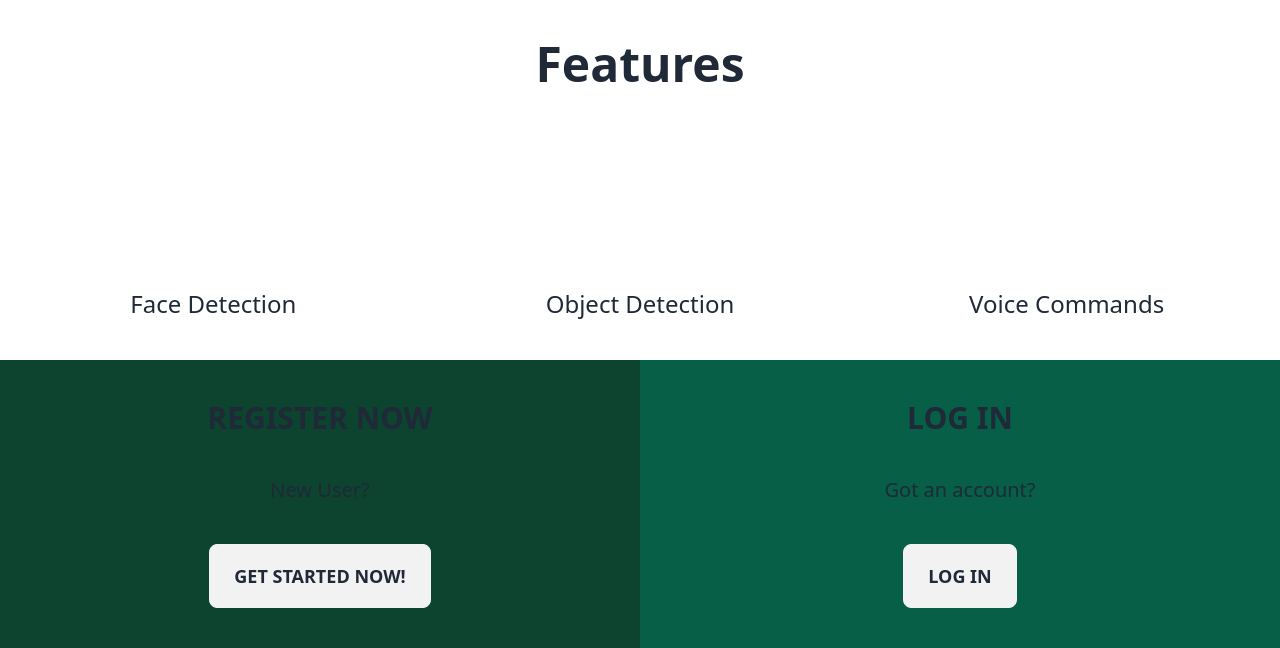
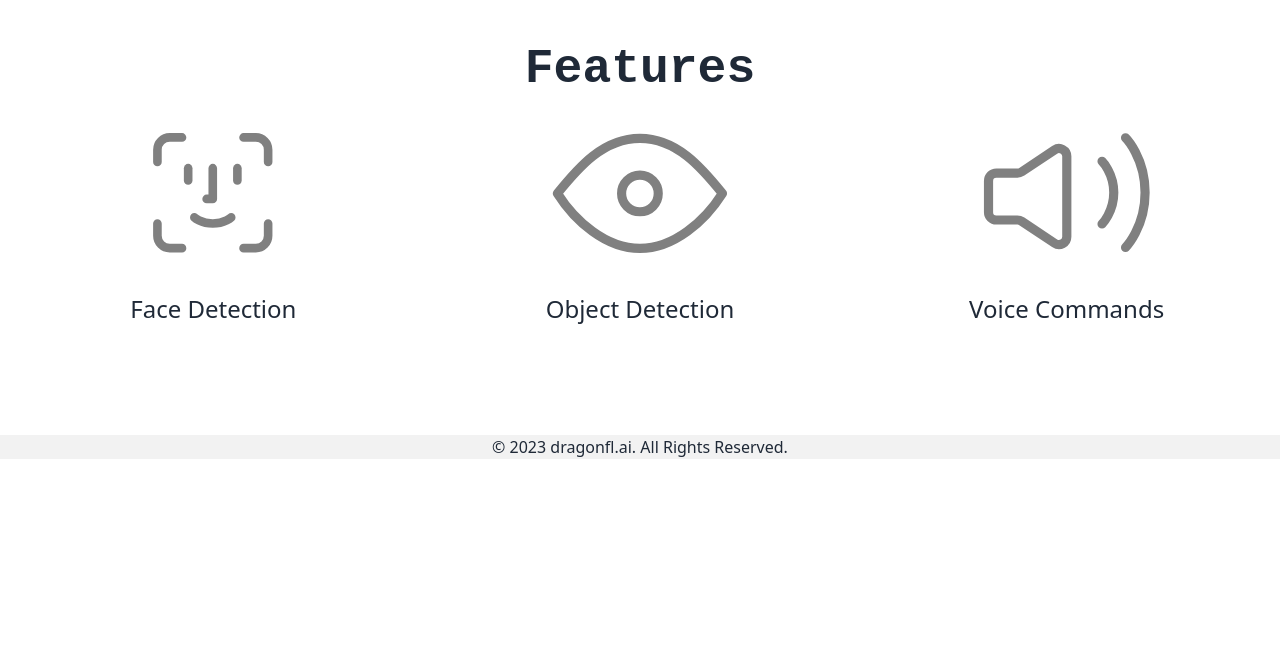
Before and after one commit to SpiritByte/dragonfl.ai, a website: page dist/index.html in a window 1280 px wide. Shown: the part 1216-1864 px from the top of the page. After the commit the page ends 1675 px from the top, so only its background shows below. Drawn offline with Linux system fonts and the light colour scheme.

Commit message:
Edited frontend

```diff
--- a/dist/index.html
+++ b/dist/index.html
@@ -50,7 +50,7 @@
             <ul tabindex="0" class="menu menu-sm dropdown-content mt-3 z-[1] p-2 shadow bg-base-100 rounded-box w-52">
               <li><a>Features</a></li>
               <li><a>Why dragonfl.ai?</a></li>
-              <li><a>Login</a></li>
+              <li><a href="/dist/login.html">Login</a></li>
             </ul>
           </div>
           <a class="btn btn-ghost normal-case text-xl"><span class="image-container"><img src="img/logodragonfly-transparent.png" alt="An Image"></span><span class="special-word"><span class="colored-text">dragonfl.</span>ai</span></a>
@@ -59,11 +59,11 @@
           <ul class="menu menu-horizontal px-1">
             <li><a>Why dragonfl.ai?</a></li>
             <li><a>Features</a></li>
-            <li><a>Login</a></li>
+            <li><a href="/dist/login.html">Login</a></li>
           </ul>
         </div>
         <div class="navbar-end">
-          <a class="btn">GET STARTED</a>
+          <a href="/dist/register.html" class= "btn">GET STARTED</a>
         </div>
       </div>
 
@@ -80,7 +80,9 @@
           <div class="max-w-md">
             <h1 class="text-7xl font-bold"><span class="special-word"><span class="colored-text">dragonfl.</span>ai</span></h1>
             <p class="py-6 text-3xl">SIGHT THROUGH SOUND</p>
-            <button class="btn bg-logogreen btn-lg">GET STARTED</button>
+            <a href="/dist/register.html">
+              <button class="btn bg-logogreen btn-lg">GET STARTED</button>
+            </a>
           </div>
         </div>
       </div>
@@ -89,9 +91,11 @@
     <div class="hero h-auto bg-logogreen">
         <div class="hero-content flex-col lg:flex-row-reverse">
             <div class="text-center lg:text-left">
-                <h1 class="text-5xl font-bold">Why dragonfl.ai?</h1>
+                <h1 class="text-5xl font-bold"><span class="special-word">Why dragonfl.ai?</span></h1>
                 <p class="py-6">Provident cupiditate voluptatem et in. Quaerat fugiat ut assumenda excepturi exercitationem quasi. In deleniti eaque aut repudiandae et a id nisi. Provident cupiditate voluptatem et in. Quaerat fugiat ut assumenda excepturi exercitationem quasi. In deleniti eaque aut repudiandae et a id nisi. Provident cupiditate voluptatem et in. Quaerat fugiat ut assumenda excepturi exercitationem quasi. In deleniti eaque aut repudiandae et a id nisi.</p>
-                <button class="btn btn-outline w-full">REGISTER NOW</button>
+                <a href="/dist/register.html">
+                  <button class="btn btn-outline w-full">REGISTER NOW</button>
+                </a>
             </div>
             <div class="flex-shrink-0 w-full max-w-sm">
             <img class="h-1/2" src="img/logo.png" alt="green dragonfl.ai logo">
@@ -101,51 +105,41 @@
 
     <!-- feature -->
     <div class="h-auto">
-        <h1 class="text-center text-5xl my-10 font-bold">Features</h1>
+        <h1 class="text-center text-5xl my-10 font-bold"><span class="special-word">Features</span></h1>
         <div class="w-full flex">
             <div class="w-1/3 text-center">
                 <svg class="mx-auto" width="120" height="120" viewBox="0 0 148 148" fill="none" xmlns="http://www.w3.org/2000/svg">
-                    <path d="M35.7971 5.45349H20.6253C12.2461 5.45349 5.45343 12.2462 5.45343 20.6253V35.7972" stroke="white" stroke-width="10.6211" stroke-linecap="round" stroke-linejoin="round"/>
-                    <path d="M111.656 5.45349H126.828C135.208 5.45349 142 12.2462 142 20.6253V35.7972" stroke="white" stroke-width="10.6211" stroke-linecap="round" stroke-linejoin="round"/>
-                    <path d="M104.07 43.3831V58.5549" stroke="white" stroke-width="10.6211" stroke-linecap="round" stroke-linejoin="round"/>
-                    <path d="M43.3831 43.3831V58.5549" stroke="white" stroke-width="10.6211" stroke-linecap="round" stroke-linejoin="round"/>
-                    <path d="M50.969 104.07C50.969 104.07 58.5549 111.656 73.7268 111.656C88.8986 111.656 96.4845 104.07 96.4845 104.07" stroke="white" stroke-width="10.6211" stroke-linecap="round" stroke-linejoin="round"/>
-                    <path d="M73.7267 43.3831V81.3127H66.1407" stroke="white" stroke-width="10.6211" stroke-linecap="round" stroke-linejoin="round"/>
-                    <path d="M35.7971 142H20.6253C12.2461 142 5.45343 135.208 5.45343 126.828V111.656" stroke="white" stroke-width="10.6211" stroke-linecap="round" stroke-linejoin="round"/>
-                    <path d="M111.656 142H126.828C135.208 142 142 135.208 142 126.828V111.656" stroke="white" stroke-width="10.6211" stroke-linecap="round" stroke-linejoin="round"/>
+                    <path d="M35.7971 5.45349H20.6253C12.2461 5.45349 5.45343 12.2462 5.45343 20.6253V35.7972" stroke="grey" stroke-width="10.6211" stroke-linecap="round" stroke-linejoin="round"/>
+                    <path d="M111.656 5.45349H126.828C135.208 5.45349 142 12.2462 142 20.6253V35.7972" stroke="grey" stroke-width="10.6211" stroke-linecap="round" stroke-linejoin="round"/>
+                    <path d="M104.07 43.3831V58.5549" stroke="grey" stroke-width="10.6211" stroke-linecap="round" stroke-linejoin="round"/>
+                    <path d="M43.3831 43.3831V58.5549" stroke="grey" stroke-width="10.6211" stroke-linecap="round" stroke-linejoin="round"/>
+                    <path d="M50.969 104.07C50.969 104.07 58.5549 111.656 73.7268 111.656C88.8986 111.656 96.4845 104.07 96.4845 104.07" stroke="grey" stroke-width="10.6211" stroke-linecap="round" stroke-linejoin="round"/>
+                    <path d="M73.7267 43.3831V81.3127H66.1407" stroke="grey" stroke-width="10.6211" stroke-linecap="round" stroke-linejoin="round"/>
+                    <path d="M35.7971 142H20.6253C12.2461 142 5.45343 135.208 5.45343 126.828V111.656" stroke="grey" stroke-width="10.6211" stroke-linecap="round" stroke-linejoin="round"/>
+                    <path d="M111.656 142H126.828C135.208 142 142 135.208 142 126.828V111.656" stroke="grey" stroke-width="10.6211" stroke-linecap="round" stroke-linejoin="round"/>
                 </svg>
                 <h1 class="my-10 text-2xl">Face Detection</h1>
             </div>
             <div class="w-1/3 text-center">
                 <svg class="mx-auto" width="175" height="120" viewBox="0 0 191 131" fill="none" xmlns="http://www.w3.org/2000/svg">
-                    <path d="M95.9588 85.9818C107.01 85.9818 115.968 77.0237 115.968 65.9726C115.968 54.9216 107.01 45.9635 95.9588 45.9635C84.9078 45.9635 75.9497 54.9216 75.9497 65.9726C75.9497 77.0237 84.9078 85.9818 95.9588 85.9818Z" stroke="white" stroke-width="9.99314" stroke-linecap="round" stroke-linejoin="round"/>
-                    <path d="M186 65.9726C167.105 95.8963 133.159 126 95.9589 126C58.7589 126 24.812 95.8963 5.91772 65.9726C28.9137 37.5421 55.8568 5.94519 95.9589 5.94519C136.061 5.94519 163.004 37.5416 186 65.9726Z" stroke="white" stroke-width="9.99314" stroke-linecap="round" stroke-linejoin="round"/>
+                    <path d="M95.9588 85.9818C107.01 85.9818 115.968 77.0237 115.968 65.9726C115.968 54.9216 107.01 45.9635 95.9588 45.9635C84.9078 45.9635 75.9497 54.9216 75.9497 65.9726C75.9497 77.0237 84.9078 85.9818 95.9588 85.9818Z" stroke="grey" stroke-width="9.99314" stroke-linecap="round" stroke-linejoin="round"/>
+                    <path d="M186 65.9726C167.105 95.8963 133.159 126 95.9589 126C58.7589 126 24.812 95.8963 5.91772 65.9726C28.9137 37.5421 55.8568 5.94519 95.9589 5.94519C136.061 5.94519 163.004 37.5416 186 65.9726Z" stroke="grey" stroke-width="9.99314" stroke-linecap="round" stroke-linejoin="round"/>
                 </svg>
                 <h1 class="my-10 text-2xl">Object Detection</h1>
             </div>
             <div class="w-1/3 text-center">
                 <svg class="mx-auto" width="167" height="120" viewBox="0 0 170 122" fill="none" xmlns="http://www.w3.org/2000/svg">
-                    <path d="M5.61804 80.5388V48.6624C5.61804 44.2613 9.18597 40.6933 13.5871 40.6933H35.0815C36.6549 40.6933 38.193 40.2276 39.502 39.3549L72.9195 17.0767C78.2157 13.5461 85.309 17.3424 85.309 23.7074V105.494C85.309 111.859 78.2157 115.655 72.9195 112.124L39.502 89.8459C38.193 88.9733 36.6549 88.5079 35.0815 88.5079H13.5871C9.18597 88.5079 5.61804 84.9401 5.61804 80.5388Z" stroke="white" stroke-width="9.34636"/>
-                    <path d="M121.17 28.74C121.17 28.74 133.124 40.6936 133.124 60.6164C133.124 80.5391 121.17 92.4928 121.17 92.4928" stroke="white" stroke-width="9.34636" stroke-linecap="round" stroke-linejoin="round"/>
-                    <path d="M145.077 4.83264C145.077 4.83264 165 24.7554 165 60.6163C165 96.4772 145.077 116.4 145.077 116.4" stroke="white" stroke-width="9.34636" stroke-linecap="round" stroke-linejoin="round"/>
+                    <path d="M5.61804 80.5388V48.6624C5.61804 44.2613 9.18597 40.6933 13.5871 40.6933H35.0815C36.6549 40.6933 38.193 40.2276 39.502 39.3549L72.9195 17.0767C78.2157 13.5461 85.309 17.3424 85.309 23.7074V105.494C85.309 111.859 78.2157 115.655 72.9195 112.124L39.502 89.8459C38.193 88.9733 36.6549 88.5079 35.0815 88.5079H13.5871C9.18597 88.5079 5.61804 84.9401 5.61804 80.5388Z" stroke="grey" stroke-width="9.34636"/>
+                    <path d="M121.17 28.74C121.17 28.74 133.124 40.6936 133.124 60.6164C133.124 80.5391 121.17 92.4928 121.17 92.4928" stroke="grey" stroke-width="9.34636" stroke-linecap="round" stroke-linejoin="round"/>
+                    <path d="M145.077 4.83264C145.077 4.83264 165 24.7554 165 60.6163C165 96.4772 145.077 116.4 145.077 116.4" stroke="grey" stroke-width="9.34636" stroke-linecap="round" stroke-linejoin="round"/>
                 </svg>
                 <h1 class="my-10 text-2xl">Voice Commands</h1>
             </div>
         </div>
 
     </div>
-  <!-- login and register -->
-  <div class="h-auto flex">
-    <div class="w-1/2 bg-logogreen ">
-        <h1 class="text-3xl font-bold text-center my-10">REGISTER NOW</h1>
-        <h2 class="text-xl text-center">New User?</h2>
-        <button class="btn btn-lg mx-auto block my-10">GET STARTED NOW!</button>
-    </div>
-    <div class="w-1/2 bg-emerald-800 ">
-        <h1 class="text-3xl font-bold text-center my-10">LOG IN</h1>
-        <h2 class="text-xl text-center">Got an account?</h2>
-        <button class="btn btn-lg mx-auto block my-10">LOG IN</button>
-    </div>
-  </div>
+    <footer class="bg-base-200 text-center py-3 custom-footer">
+      <p>&copy; 2023 dragonfl.ai. All Rights Reserved.</p>
+    </footer>
 </body>
 </html>
```
Also changed, not shown: dist/login.html (+3 -1 lines), dist/register.html (+3 -1 lines), dist/output.css.
